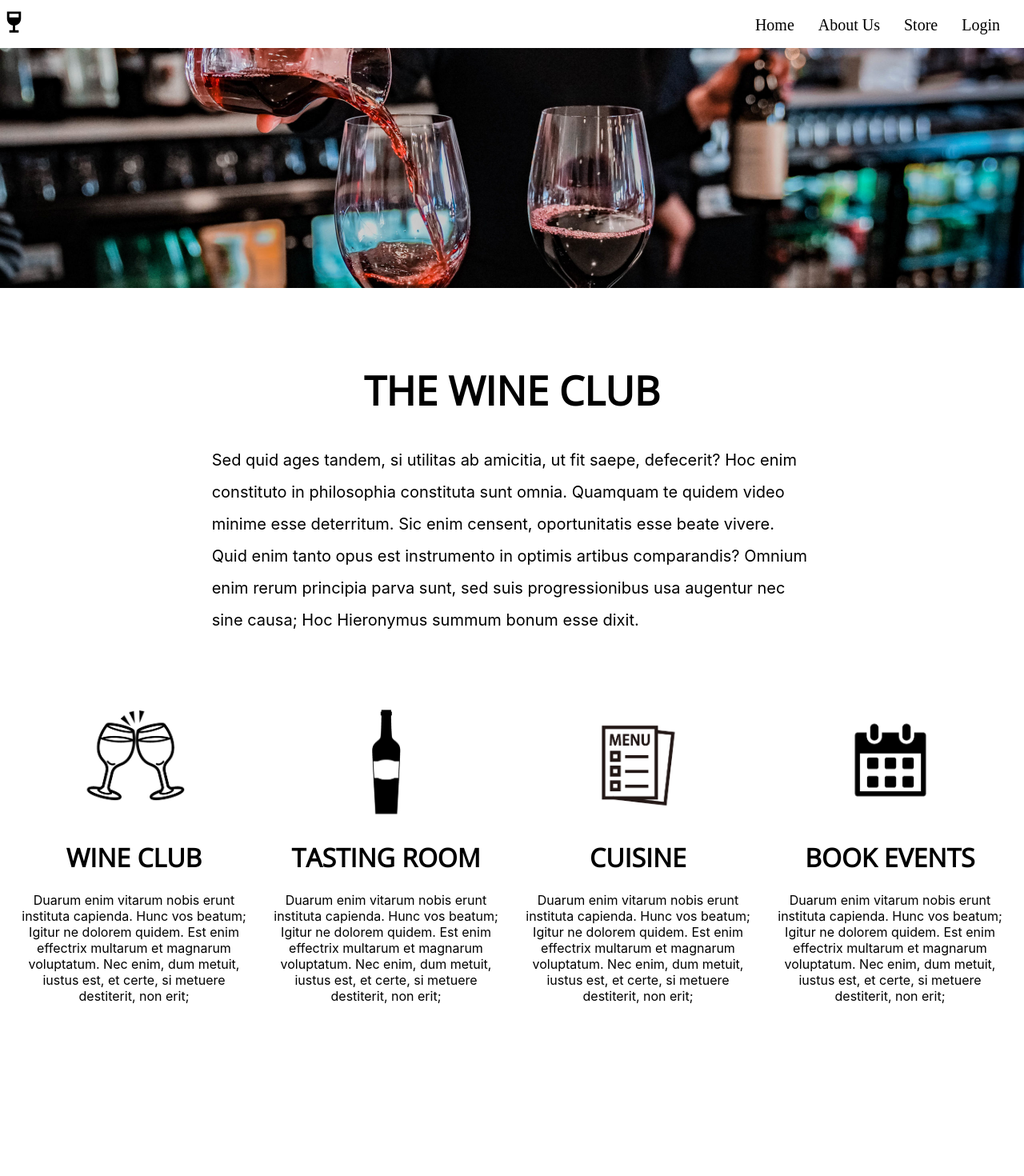
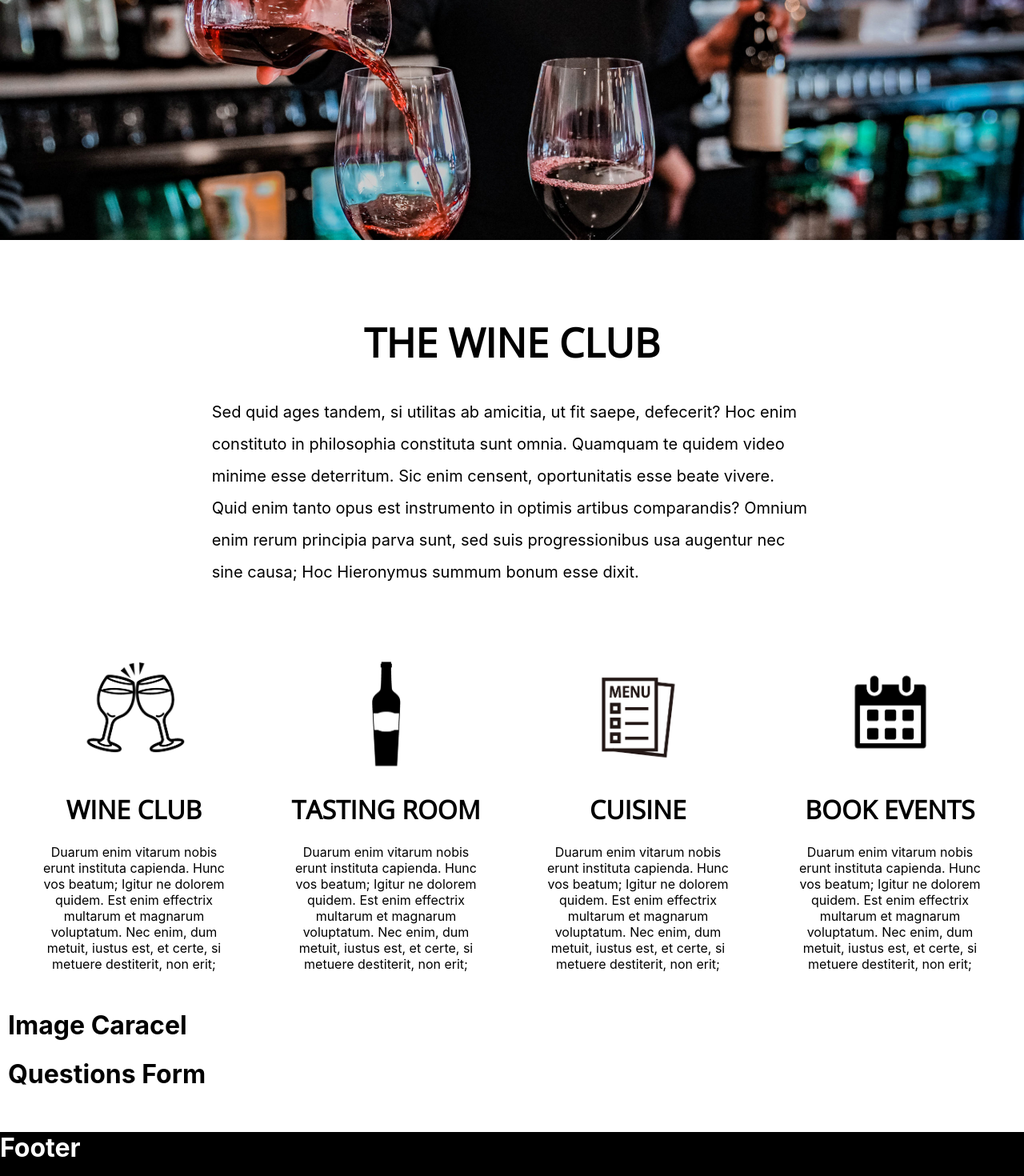
Before and after one commit to ericrhorn/wine_shop, a React (Create React App) app in the folder wine_shop/: page / in a window 1280 px wide. Shown: the top 1470 px of the page at 80% size. Before the commit the page ends 1291 px from the top, so only its background shows below. Built offline with nearby package versions, Linux system fonts and the light colour scheme.

Commit message:
Nav Bar effect

```diff
--- a/wine_shop/package.json
+++ b/wine_shop/package.json
@@ -3,6 +3,7 @@
   "version": "0.1.0",
   "private": true,
   "dependencies": {
+    "@chakra-ui/react": "^2.8.2",
     "@emotion/react": "^11.11.1",
     "@emotion/styled": "^11.11.0",
     "@fontsource/open-sans": "^5.0.22",
--- a/wine_shop/src/App.js
+++ b/wine_shop/src/App.js
@@ -6,16 +6,19 @@ import Store from './components/Store';
 import LoginReg from './components/LoginReg';
 import About from './components/About';
 import Banner from './components/Banner';
+import Footer from './components/Footer';
 import "@fontsource/open-sans";
 
 function App() {
   return (
     <>
     {/* <BrowserRouter> */}
+
       <HashRouter basename='/'>
         <Nav/>
         <Banner/>
           <Routes>
+
             <Route exact path='/' element={<Home/>}/>
             <Route exact path='/store' element={<Store/>}/>
             <Route exact path='/login' element={<LoginReg/>}/>
@@ -23,10 +26,10 @@ function App() {
 
           </Routes>
         </HashRouter>
+        <Footer/>
       {/* </BrowserRouter> */}
       {/* <Footer/> */}
     </>
-
   );
 }
 
--- /dev/null
+++ b/wine_shop/src/components/Footer.js
@@ -0,0 +1,11 @@
+import React from 'react'
+
+function Footer() {
+  return (
+    <div style={{backgroundColor: 'black', height: '500px'}}>
+      <h1 style={{color: 'white'}}>Footer</h1>
+    </div>
+  )
+}
+
+export default Footer
--- a/wine_shop/src/components/Home.js
+++ b/wine_shop/src/components/Home.js
@@ -31,7 +31,9 @@ function Home() {
                   <h1 style={{fontFamily: 'Open Sans', textTransform: 'uppercase'}}>
                     Wine Club
                   </h1>
-                  <p>Duarum enim vitarum nobis erunt instituta capienda. Hunc vos beatum; Igitur ne dolorem quidem. Est enim effectrix multarum et magnarum voluptatum. Nec enim, dum metuit, iustus est, et certe, si metuere destiterit, non erit;</p>
+                  <div style={{padding: '0px 25px'}}>
+                    <p>Duarum enim vitarum nobis erunt instituta capienda. Hunc vos beatum; Igitur ne dolorem quidem. Est enim effectrix multarum et magnarum voluptatum. Nec enim, dum metuit, iustus est, et certe, si metuere destiterit, non erit;</p>
+                  </div>
                 </div>
               </Grid>
               <Grid style={{padding: '10px',textAlign: 'center'}} item xs={12} sm={6} md={3} lg={3}>
@@ -42,7 +44,9 @@ function Home() {
                   <h1 style={{fontFamily: 'Open Sans', textTransform: 'uppercase'}}>
                     Tasting Room
                   </h1>
-                  <p>Duarum enim vitarum nobis erunt instituta capienda. Hunc vos beatum; Igitur ne dolorem quidem. Est enim effectrix multarum et magnarum voluptatum. Nec enim, dum metuit, iustus est, et certe, si metuere destiterit, non erit;</p>
+                  <div style={{padding: '0px 25px'}}>
+                    <p>Duarum enim vitarum nobis erunt instituta capienda. Hunc vos beatum; Igitur ne dolorem quidem. Est enim effectrix multarum et magnarum voluptatum. Nec enim, dum metuit, iustus est, et certe, si metuere destiterit, non erit;</p>
+                  </div>
                 </div>
               </Grid>
               <Grid style={{padding: '10px',textAlign: 'center'}} item xs={12} sm={6} md={3} lg={3}>
@@ -53,7 +57,9 @@ function Home() {
                   <h1 style={{fontFamily: 'Open Sans', textTransform: 'uppercase'}}>
                     Cuisine
                   </h1>
-                  <p>Duarum enim vitarum nobis erunt instituta capienda. Hunc vos beatum; Igitur ne dolorem quidem. Est enim effectrix multarum et magnarum voluptatum. Nec enim, dum metuit, iustus est, et certe, si metuere destiterit, non erit;</p>
+                  <div style={{padding: '0px 25px'}}>
+                    <p>Duarum enim vitarum nobis erunt instituta capienda. Hunc vos beatum; Igitur ne dolorem quidem. Est enim effectrix multarum et magnarum voluptatum. Nec enim, dum metuit, iustus est, et certe, si metuere destiterit, non erit;</p>
+                  </div>
                 </div>
               </Grid>
               <Grid style={{padding: '10px',textAlign: 'center'}} item xs={12} sm={6} md={3} lg={3}>
@@ -64,11 +70,19 @@ function Home() {
                   <h1 style={{fontFamily: 'Open Sans', textTransform: 'uppercase'}}>
                     Book Events
                   </h1>
-                  <p>Duarum enim vitarum nobis erunt instituta capienda. Hunc vos beatum; Igitur ne dolorem quidem. Est enim effectrix multarum et magnarum voluptatum. Nec enim, dum metuit, iustus est, et certe, si metuere destiterit, non erit;</p>
+                  <div style={{padding: '0px 25px'}}>
+                    <p>Duarum enim vitarum nobis erunt instituta capienda. Hunc vos beatum; Igitur ne dolorem quidem. Est enim effectrix multarum et magnarum voluptatum. Nec enim, dum metuit, iustus est, et certe, si metuere destiterit, non erit;</p>
+                  </div>
                 </div>
               </Grid>
           </Grid>
         </Box>
+      </div>
+      <div>
+        <h1>Image Caracel</h1>
+      </div>
+      <div>
+        <h1>Questions Form</h1>
       </div>
 
       {/* <div>
--- a/wine_shop/src/components/Nav.js
+++ b/wine_shop/src/components/Nav.js
@@ -1,73 +1,197 @@
-import { useState } from 'react';
-import { Link } from 'react-router-dom'
-import '../style/nav.css'
-import WineBarIcon from '@mui/icons-material/WineBar';
+// import React, { useEffect, useRef, useState } from "react";
+// import { Link } from 'react-router-dom'
+// import '../style/nav.css'
+// import WineBarIcon from '@mui/icons-material/WineBar';
 
-import MenuIcon from '@mui/icons-material/Menu';
-import CloseIcon from '@mui/icons-material/Close';
+// import MenuIcon from '@mui/icons-material/Menu';
+// import CloseIcon from '@mui/icons-material/Close';
+
+// const Nav = () => {
+//   const [showMenu, setShowMenu] = useState(false);
+
+//   const openMenu = () => {
+//     setShowMenu((prevShowMenu) => !prevShowMenu);
+//   }
+
+//   const closeMenu = () => {
+//     setShowMenu(false);
+//   }
+
+//   const headerRef = useRef(null);
+
+//   useEffect(() => {
+//     let prevScrollPos = window.scrollY;
+
+//     const handleScroll = () => {
+//       const currentScrollPos = window.scrollY;
+//       const headerElement = headerRef.current;
+//       if (!headerElement) {
+//         return;
+//       }
+//       if (prevScrollPos > currentScrollPos || currentScrollPos === 0) {
+//         headerElement.style.transform = "translateY(0)";
+//       } else {
+//         headerElement.style.transform = "translateY(-200px)"
+//       }
+//       prevScrollPos = currentScrollPos;
+//     }
+
+//     window.addEventListener('scroll', handleScroll);
+
+//     return () => {
+//       window.removeEventListener('scroll', handleScroll);
+//     }
+//   }, []);
+
+//   return (
+//     <>
+//       <div
+//         position="fixed"
+//         top={0}
+//         left={0}
+//         right={0}
+//         translateY={0}
+//         transitionProperty="transform"
+//         transitionDuration=".3s"
+//         transitionTimingFunction="ease-in-out"
+//         backgroundColor="#18181b"
+//         ref={headerRef}
+//       >
+//         <nav className='large-nav' style={{ backgroundColor: 'white', height: '50px', width: '100%' }}>
+//           <WineBarIcon fontSize='large' />
+//           <div className='navLinks'>
+//             <Link to='/' relative='path'>
+//               Home
+//             </Link>
+//             <Link to='/about' relative='path'>
+//               About Us
+//             </Link>
+//             <Link to='/store' relative='path'>
+//               Store
+//             </Link>
+//             <Link to='/login' relative='path'>
+//               Login
+//             </Link>
+//           </div>
+//           <div className='hamIcon' onClick={openMenu}>
+//             {
+//               showMenu ? <CloseIcon fontSize='large' /> : <MenuIcon fontSize='large' />
+//             }
+//           </div>
+//         </nav>
+//         {showMenu && (
+//           <nav className='hamLinks'>
+//             <Link onClick={closeMenu} to='/' relative='path'>
+//               Home
+//             </Link>
+//             <Link onClick={closeMenu} to='/about' relative='path'>
+//               About
+//             </Link>
+//             <Link onClick={closeMenu} to='/Menu' relative='path'>
+//               Menu
+//             </Link>
+//             <Link onClick={closeMenu} to='/Reservations' relative='path'>
+//               Reservations
+//             </Link>
+//             <Link onClick={closeMenu} to='/order' relative='path'>
+//               Order Online
+//             </Link>
+//             <Link onClick={closeMenu} to='/login' relative='path'>
+//               Login
+//             </Link>
+//           </nav>
+//         )}
+//       </div>
+//     </>
+//   );
+// }
+
+// export default Nav;
 
 
-const Nav = () => {
-  const [showMenu, setShowMenu] = useState(false)
+import React, { useEffect, useRef } from "react";
 
-  const openMenu = () => {
-    setShowMenu((prevShowMenu) => !prevShowMenu);
-  }
-
-  const closeMenu = () => {
-    setShowMenu(false)
-  }
+import { Box, HStack } from "@chakra-ui/react";
 
 
+
+const Header = () => {
+  const headerRef = useRef(null)
+
+  useEffect(() => {
+    let prevScrollPos = window.scrollY;
+
+    const handleScroll = () => {
+      const currentScrollPos = window.scrollY;
+      const headerElement = headerRef.current;
+        if (!headerElement){
+          return;
+        }
+        if (prevScrollPos > currentScrollPos){
+          headerElement.style.transform = "translateY(0)";
+        } else {
+          headerElement.style.transform = "translateY(-200px)"
+        }
+        prevScrollPos = currentScrollPos;
+    }
+    window.addEventListener('scroll', handleScroll)
+    return () => {
+      window.removeEventListener('scroll', handleScroll)
+    }
+  }, [])
+
+
+
+  const handleClick = (anchor) => () => {
+    const id = `${anchor}-section`;
+    const element = document.getElementById(id);
+    if (element) {
+      element.scrollIntoView({
+        behavior: "smooth",
+        block: "start",
+      });
+    }
+  };
+
   return (
-    <>
-       <nav className='large-nav' style={{backgroundColor:'white', height:'50px', width:'100%'}}>
-        <WineBarIcon fontSize='large' />
-        <div className='navLinks'>
-          <Link to='/' relative='path'>
-            Home
-          </Link>
-          <Link to='/about' relative='path'>
-            About Us
-          </Link>
-          <Link to='/store' relative='path'>
-            Store
-          </Link>
-          <Link to='/login' relative='path'>
-            Login
-          </Link>
-        </div>
-        <div className='hamIcon' onClick={openMenu}>
-          {
-            showMenu ? <CloseIcon fontSize='large'/>
-            :
-            <MenuIcon fontSize='large' />
-          }
-        </div>
-      </nav>
-      {showMenu && (
-        <nav className='hamLinks'>
-          <Link onClick={closeMenu} to='/' relative='path'>
-            Home
-          </Link>
-          <Link onClick={closeMenu} to='/about' relative='path'>
-            About
-          </Link>
-          <Link onClick={closeMenu} to='/Menu' relative='path'>
-            Menu
-          </Link>
-          <Link onClick={closeMenu} to='/Reservations' relative='path'>
-            Reservations
-          </Link>
-          <Link onClick={closeMenu} to='/order' relative='path'>
-            Order Online
-          </Link>
-          <Link onClick={closeMenu} to='/login' relative='path'>
-            Login
-          </Link>
-        </nav>
-      )}
-    </>
-  )
-}
-export default Nav
+    <Box
+      position="fixed"
+      top={0}
+      left={0}
+      right={0}
+      translateY={0}
+      transitionProperty="transform"
+      transitionDuration=".3s"
+      transitionTimingFunction="ease-in-out"
+      backgroundColor="#18181b"
+      ref={headerRef}
+    >
+      <Box color="white" maxWidth="1280px" margin="0 auto">
+        <HStack
+          px={16}
+          py={4}
+          justifyContent="space-between"
+          alignItems="center"
+        >
+          <nav>
+          </nav>
+          <nav>
+            <HStack spacing={8}>
+              {/* Add links to Projects and Contact me section */}
+              <a href="/#projects-section">Projects</a>
+              <a href="/#contactme-section">Contact Me</a>
+              {/* can also do the below */}
+              <a href="#projects" onClick={handleClick("projects")}>
+                Projects
+              </a>
+              <a href="#contactme" onClick={handleClick("contactme")}>
+                Contact Me
+              </a>
+            </HStack>
+          </nav>
+        </HStack>
+      </Box>
+    </Box>
+  );
+};
+export default Header;
```
Also changed, not shown: 1 other file (tests, documents, lock files or other folders).
